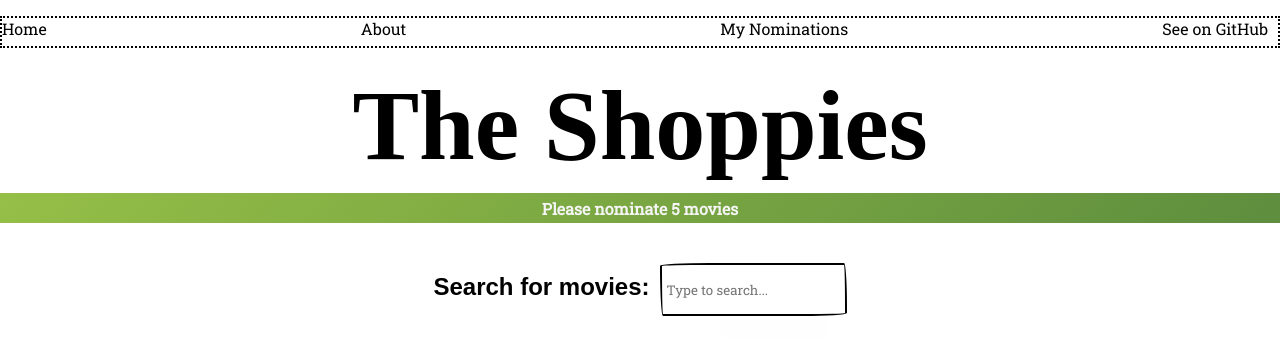
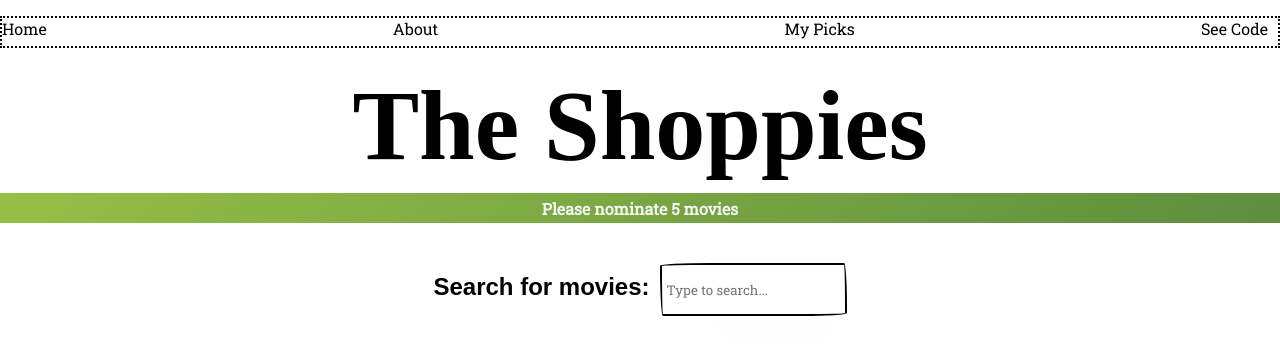
Before and after one commit to Astra-Gal/giulia_galastro_the_shoppies_frontend, a React (Create React App) app: page / in a window 1280 px wide. Shown: the top 354 px of the page. Built offline with nearby package versions, Linux system fonts and the light colour scheme; no server answers; a web font is replaced by a local one.

Commit message:
Shortened names of nav links

```diff
--- a/src/components/NavBar.js
+++ b/src/components/NavBar.js
@@ -19,7 +19,7 @@ const NavBar = () => {
           </li>
           <li>
             <Link to="/my-nominations" className="navlink">
-              My Nominations
+              My Picks
             </Link>
           </li>
           <li>
@@ -27,7 +27,7 @@ const NavBar = () => {
               href="https://github.com/Astra-Gal/giulia_galastro_the_shoppies_frontend"
               className="navlink"
             >
-              See on GitHub
+              See Code
             </a>
           </li>
         </ul>
```
